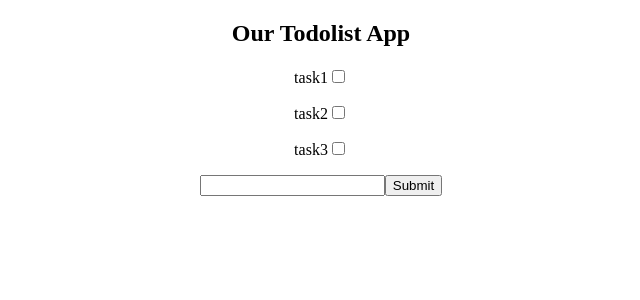
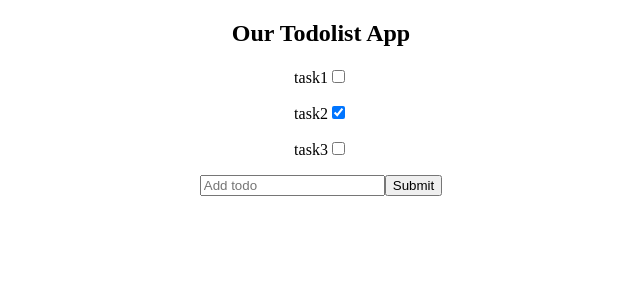
Before and after one commit to Ourstress/reduxbasic, a React (Create React App) app: page / in a window 1280 px wide. Shown: the top 300 px of the page, without its empty margins (319-959 px from the left). Built offline with nearby package versions, Linux system fonts and the light colour scheme.

Commit message:
added lesson4

```diff
--- a/src/App.js
+++ b/src/App.js
@@ -2,23 +2,33 @@ import React, { useState } from "react";
 import "./App.css";
 import { createStore } from "redux";
 
-const reducer = (
-  state = {
-    todos: [
-      { name: "task1", isCompleted: false },
-      { name: "task2", isCompleted: true },
-      { name: "task3", isCompleted: false }
-    ]
-  },
-  action
-) => {
+const reducer = (state, action) => {
   switch (action.type) {
+    // Do uncomment the 2 statements below and implement addTodo
+    // case "addTodo":
+    // return Object.assign(...);
+    case "updateTodo":
+      return {
+        ...state,
+        todos: state.todos.map(todo => {
+          if (todo.name === action.name) {
+            return { name: action.name, isCompleted: action.isCompleted };
+          }
+          return todo;
+        })
+      };
     default:
       return state;
   }
 };
 
-const store = createStore(reducer);
+const store = createStore(reducer, {
+  todos: [
+    { name: "task1", isCompleted: false },
+    { name: "task2", isCompleted: true },
+    { name: "task3", isCompleted: false }
+  ]
+});
 
 export default function App() {
   const [state, setState] = useState(store.getState());
@@ -26,21 +36,36 @@ export default function App() {
   return (
     <div className="App">
       <h2>Our Todolist App</h2>
-      {state.todos.map(function(todo) {
-        return (
-          <p key={todo.name}>
-            {todo.name}
-            <input type="checkbox" />
-          </p>
-        );
-      })}
+      {state.todos.map(todo => (
+        <p key={todo.name}>
+          {todo.name}
+          <input
+            type="checkbox"
+            checked={todo.isCompleted}
+            onChange={e => {
+              store.dispatch({
+                type: "updateTodo",
+                name: todo.name,
+                isCompleted: !todo.isCompleted
+              });
+              setState(store.getState());
+            }}
+          />
+        </p>
+      ))}
       <form
         onSubmit={e => {
-          // props.addTodo(todoValue);
+          store.dispatch({ type: "addTodo", name: todoValue });
+          setState(store.getState());
+          setTodoValue("");
           e.preventDefault();
         }}
       >
-        <input value={todoValue} onChange={e => setTodoValue(e.target.value)} />
+        <input
+          value={todoValue}
+          placeholder="Add todo"
+          onChange={e => setTodoValue(e.target.value)}
+        />
         <button type="submit">Submit</button>
       </form>
     </div>
@@ -48,10 +73,23 @@ export default function App() {
 }
 
 /*
-Your task is to add a new action to hide the jokeAnswer
-View demo at https://codesandbox.io/s/github/Ourstress/reduxbasic/tree/reduxLesson3
+Your task is to add a new action to add new todo
+View demo at https://codesandbox.io/s/github/Ourstress/reduxbasic/tree/reduxLesson4
 
 --Walkthrough--
+
+state.todo returns an array
+we can use spread operator - adding the property to be updated at the end to overwrite existing one
+Object.assign and spread operator does shallow copy
+meaning they don't copy inner items
+state:{
+  todos:{
+    INNER ITEMS
+  }
+}
+so Object.assign({},state,{todos:{name:action.name, isCompleted:action.isCompleted}})
+removes all the other todos
+
 
 What are actions?
 
@@ -123,5 +161,5 @@ It checks what the action type is, and then handles it accordingly.
       return "hello there!";
   }
 
-View demo at https://codesandbox.io/s/github/Ourstress/reduxbasic/tree/reduxLesson1
+View demo at https://codesandbox.io/s/github/Ourstress/reduxbasic/tree/reduxLesson4
 */
```
Also changed, not shown: 1 other file (tests, documents, lock files or other folders).
